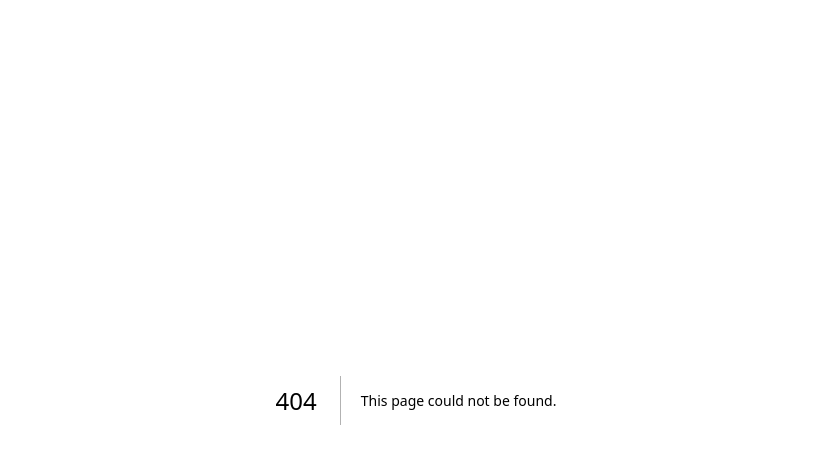
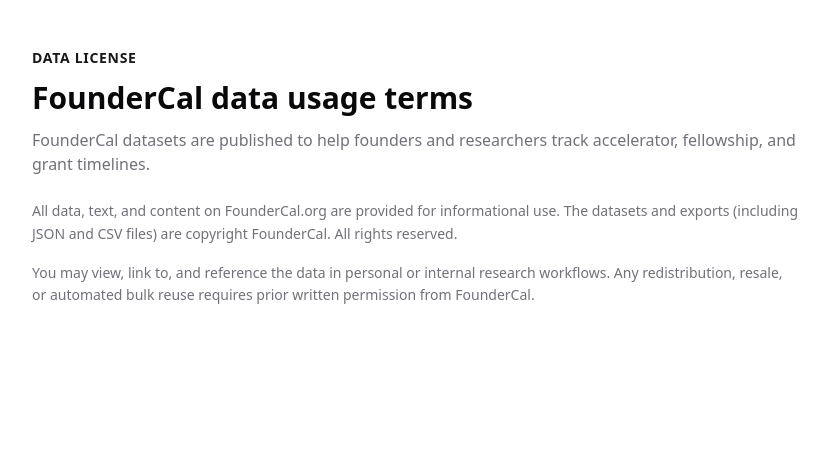
Before and after one commit to IgorShadurin/foundercal.org, a Next.js app: page /license in a window 1280 px wide. Before the commit this address had no page. Shown: the top 464 px of the page, without its empty margins (224-1052 px from the left). Built offline with nearby package versions, Linux system fonts and the light colour scheme.

Commit message:
feat: fix the data structure

```diff
--- /dev/null
+++ b/src/app/license/page.tsx
@@ -0,0 +1,33 @@
+import type { Metadata } from "next";
+
+export const metadata: Metadata = {
+  title: "FounderCal.org — Data License",
+  description: "License terms for FounderCal datasets and public exports.",
+};
+
+export default function LicensePage() {
+  return (
+    <main className="min-h-screen bg-background px-4 py-12 text-foreground sm:px-8">
+      <div className="mx-auto flex w-full max-w-3xl flex-col gap-6">
+        <header className="space-y-3">
+          <p className="text-sm font-semibold uppercase tracking-wider text-primary">Data License</p>
+          <h1 className="text-3xl font-bold">FounderCal data usage terms</h1>
+          <p className="text-muted-foreground">
+            FounderCal datasets are published to help founders and researchers track accelerator, fellowship, and grant
+            timelines.
+          </p>
+        </header>
+        <section className="space-y-4 text-sm leading-relaxed text-muted-foreground">
+          <p>
+            All data, text, and content on FounderCal.org are provided for informational use. The datasets and exports
+            (including JSON and CSV files) are copyright FounderCal. All rights reserved.
+          </p>
+          <p>
+            You may view, link to, and reference the data in personal or internal research workflows. Any redistribution,
+            resale, or automated bulk reuse requires prior written permission from FounderCal.
+          </p>
+        </section>
+      </div>
+    </main>
+  );
+}
--- a/src/app/page.tsx
+++ b/src/app/page.tsx
@@ -8,7 +8,7 @@
 
 export default function Home() {
   const { events, taxonomies } = loadEventDataset();
-  const structuredData = buildDatasetSchema(events);
+  const structuredData = buildStructuredData(events);
 
   return (
     <main className="min-h-screen bg-background px-4 py-12 text-foreground sm:px-8">
@@ -22,16 +22,16 @@
   );
 }
 
-function buildDatasetSchema(events: EventRecord[]) {
+function buildStructuredData(events: EventRecord[]) {
   const eventSchemas = events.slice(0, 120).map(buildEventSchema).filter(Boolean);
 
-  return {
-    "@context": "https://schema.org",
+  const datasetSchema = {
     "@type": "Dataset",
     name: "FounderCal Accelerator & Fellowship Deadlines",
     description:
       "Structured calendar of accelerator, fellowship, and grant programs with verified application windows and program timelines.",
     url: BASE_URL,
+    license: `${BASE_URL}/license`,
     keywords: [
       "startup accelerators",
       "founder fellowships",
@@ -60,7 +60,11 @@
         contentUrl: `${GITHUB_RAW_BASE}/data/accelerators-crypto.csv`,
       },
     ],
-    hasPart: eventSchemas,
+  };
+
+  return {
+    "@context": "https://schema.org",
+    "@graph": [datasetSchema, ...eventSchemas],
   };
 }
 
```
